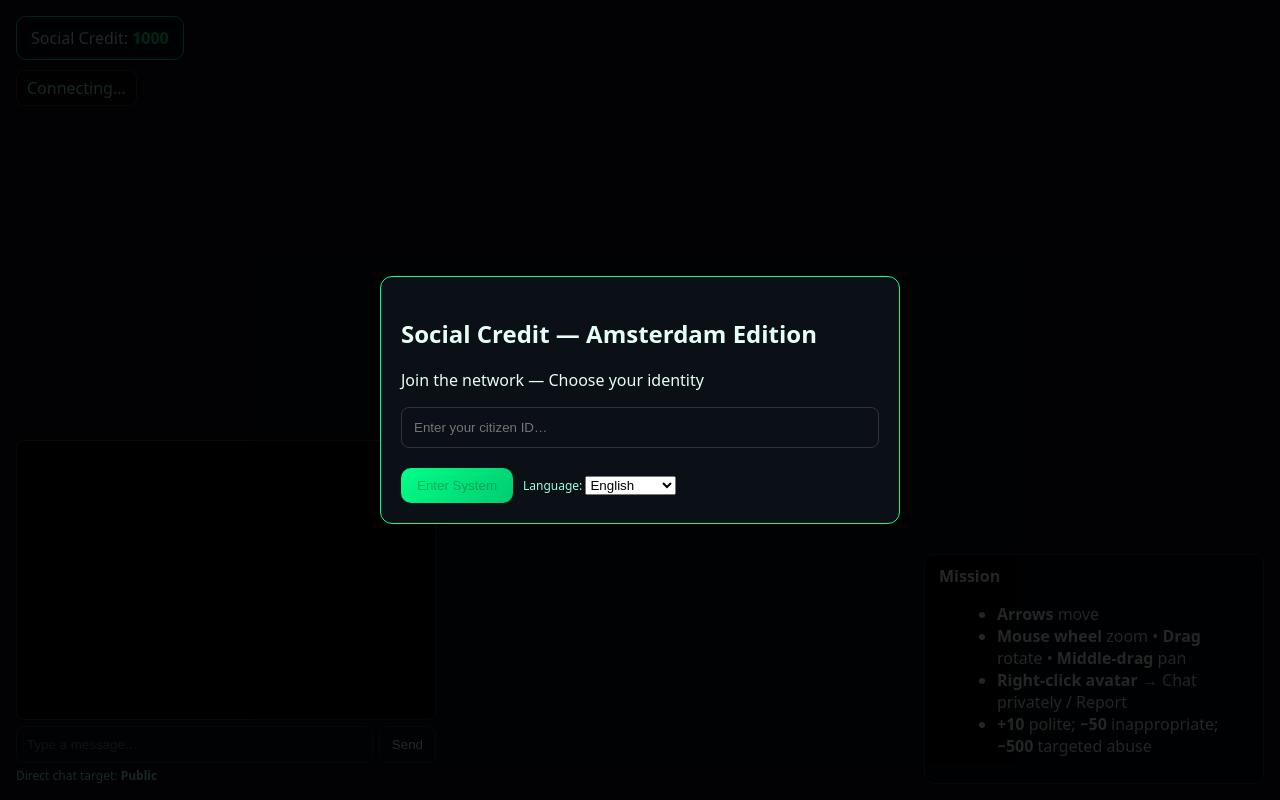
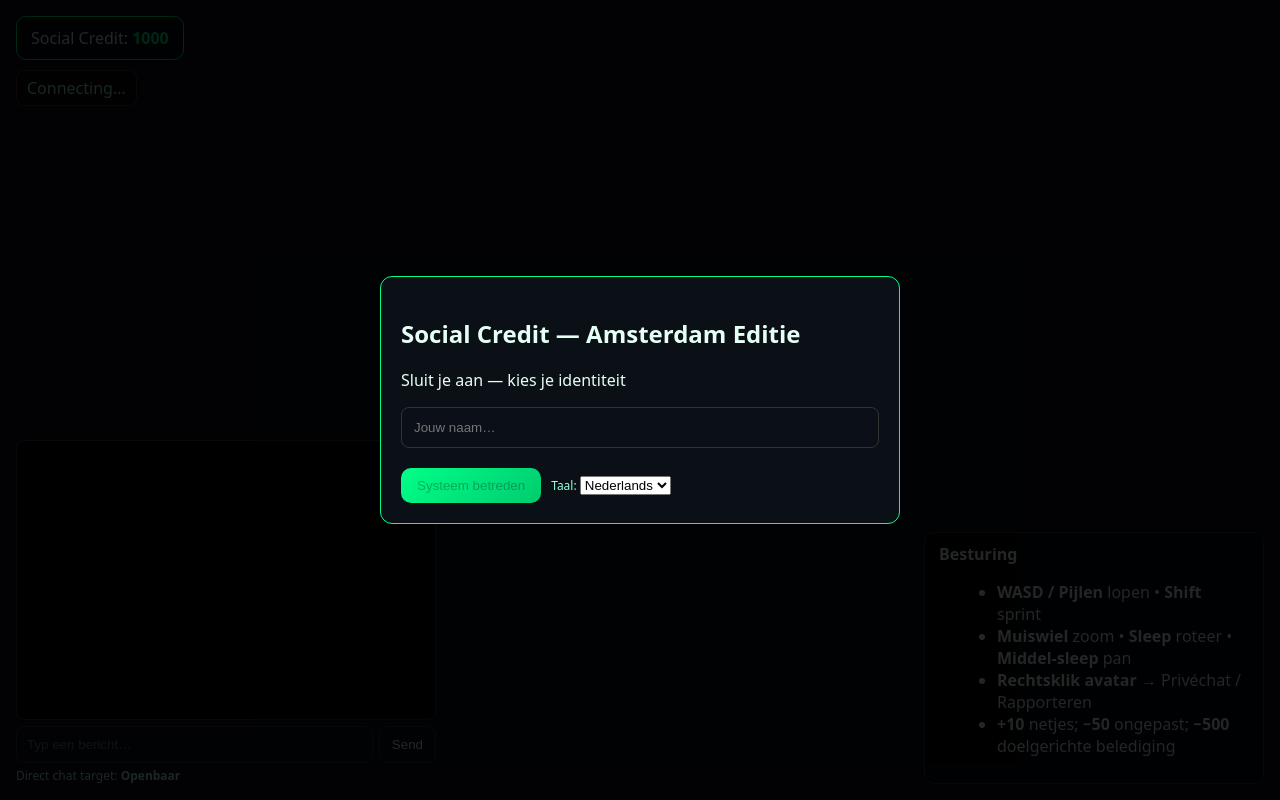
Before and after one commit to mcna72/social-credit-game, a website: page public/index.html in a window 1280 px wide. Drawn offline with Linux system fonts and the light colour scheme; a script that the page names is missing.

Commit message:
Update index.html

```diff
--- a/public/index.html
+++ b/public/index.html
@@ -1,11 +1,11 @@
 <!DOCTYPE html>
-<html lang="en">
+<html lang="nl">
 <head>
   <meta charset="utf-8"/>
   <title>Social Credit — Amsterdam (WebGPU/WebGL)</title>
   <meta name="viewport" content="width=device-width, initial-scale=1"/>
 
-  <!-- Babylon core + loaders + GUI (CDN) -->
+  <!-- Babylon core + loaders + GUI -->
   <script src="https://cdn.babylonjs.com/babylon.js"></script>
   <script src="https://cdn.babylonjs.com/loaders/babylonjs.loaders.min.js"></script>
   <script src="https://cdn.babylonjs.com/gui/babylon.gui.min.js"></script>
@@ -14,9 +14,11 @@
     *{box-sizing:border-box}
     html,body{height:100%;margin:0;background:#0b1020;color:#e6fff4;font-family:system-ui,Segoe UI,Roboto,Arial,sans-serif}
     #renderCanvas{width:100%;height:100%;touch-action:none;display:block}
+
     #hud{position:fixed;top:16px;left:16px;background:rgba(0,0,0,.65);border:1px solid #00ff88;padding:10px 14px;border-radius:10px;z-index:30}
     #credit{color:#00ff88;font-weight:700}
     #conn{position:fixed;left:16px;top:70px;background:rgba(0,0,0,.6);border:1px solid #333;border-radius:8px;padding:6px 10px;color:#9fffdc;z-index:30}
+
     #chat{position:fixed;left:16px;bottom:16px;width:420px;z-index:30}
     #chatlog{background:rgba(0,0,0,.8);border:1px solid #333;height:280px;overflow:auto;border-radius:8px;padding:10px}
     .line{margin:.25rem 0;padding:.25rem .5rem;background:rgba(255,255,255,.03);border-radius:6px}
@@ -25,13 +27,15 @@
     #msg{flex:1;padding:10px;border-radius:8px;border:1px solid #333;background:#0a0f18;color:#fff}
     #send{padding:8px 12px;border-radius:8px;border:1px solid #333;background:#0a0f18;color:#fff;cursor:pointer}
     #target{font-size:12px;color:#a8ffde;margin-top:4px}
+
+    #tips{position:fixed;right:16px;bottom:16px;background:rgba(0,0,0,.65);border:1px solid #333;border-radius:10px;padding:10px 14px;max-width:340px;z-index:30}
+
     #overlay{position:fixed;inset:0;display:grid;place-items:center;background:rgba(0,0,0,.85);z-index:40}
     #card{background:#0b0f16;border:1px solid #00ff88;border-radius:12px;padding:20px;max-width:520px;width:92%}
     #avatars{display:grid;grid-template-columns:repeat(6,1fr);gap:8px;margin-top:10px}
     .av{padding:10px;border:1px solid #333;border-radius:8px;cursor:pointer;text-align:center;font-size:26px;background:rgba(255,255,255,.03)}
     .av.sel{border-color:#00ff88}
-    #tips{position:fixed;right:16px;bottom:16px;background:rgba(0,0,0,.65);border:1px solid #333;border-radius:10px;padding:10px 14px;max-width:340px;z-index:30}
-    /* Right-click menu */
+
     #rightMenu{position:fixed;background:#0b0f16;border:1px solid #333;border-radius:8px;padding:8px;display:none;color:#fff;z-index:50}
     #rightMenu div{padding:6px 10px;cursor:pointer;border-radius:6px}
     #rightMenu div:hover{background:#131b2a}
@@ -46,34 +50,34 @@
   <div id="chat">
     <div id="chatlog"></div>
     <div id="chatbox">
-      <input id="msg" placeholder="Type a message…" maxlength="400"/>
+      <input id="msg" placeholder="Typ een bericht…" maxlength="400"/>
       <button id="send">Send</button>
     </div>
-    <div id="target">Direct chat target: <b id="targetName">Public</b></div>
+    <div id="target">Direct chat target: <b id="targetName">Openbaar</b></div>
   </div>
 
   <div id="tips">
-    <b>Mission</b>
+    <b>Besturing</b>
     <ul style="margin-left:18px">
-      <li><b>Arrows</b> move</li>
-      <li><b>Mouse wheel</b> zoom • <b>Drag</b> rotate • <b>Middle-drag</b> pan</li>
-      <li><b>Right-click avatar</b> → Chat privately / Report</li>
-      <li><b>+10</b> polite; <b>−50</b> inappropriate; <b>−500</b> targeted abuse</li>
+      <li><b>WASD / Pijlen</b> lopen • <b>Shift</b> sprint</li>
+      <li><b>Muiswiel</b> zoom • <b>Sleep</b> roteer • <b>Middel-sleep</b> pan</li>
+      <li><b>Rechtsklik avatar</b> → Privéchat / Rapporteren</li>
+      <li><b>+10</b> netjes; <b>−50</b> ongepast; <b>−500</b> doelgerichte belediging</li>
     </ul>
   </div>
 
   <div id="overlay">
     <div id="card">
-      <h2 id="title">Social Credit — Amsterdam Edition</h2>
-      <p id="subtitle">Join the network — Choose your identity</p>
-      <input id="name" placeholder="Enter your citizen ID…" maxlength="20" style="width:100%;padding:12px;border:1px solid #333;border-radius:8px;background:#0a0f18;color:#fff"/>
+      <h2 id="title">Social Credit — Amsterdam Editie</h2>
+      <p id="subtitle">Sluit je aan — kies je identiteit</p>
+      <input id="name" placeholder="Jouw naam…" maxlength="20" style="width:100%;padding:12px;border:1px solid #333;border-radius:8px;background:#0a0f18;color:#fff"/>
       <div id="avatars"></div>
       <div style="margin-top:10px;display:flex;gap:10px;align-items:center">
-        <button id="start" disabled style="padding:10px 16px;border-radius:10px;border:0;background:linear-gradient(135deg,#00ff88,#00cc6f);cursor:pointer">Enter System</button>
-        <span style="font-size:12px;color:#9fd">Language:
+        <button id="start" disabled style="padding:10px 16px;border-radius:10px;border:0;background:linear-gradient(135deg,#00ff88,#00cc6f);cursor:pointer">Systeem betreden</button>
+        <span style="font-size:12px;color:#9fd">Taal:
           <select id="lang">
+            <option value="nl">Nederlands</option>
             <option value="en">English</option>
-            <option value="nl">Nederlands</option>
             <option value="de">Deutsch</option>
           </select>
         </span>
@@ -82,9 +86,9 @@
   </div>
 
   <div id="rightMenu">
-    <div id="actChat">Chat with</div>
-    <div id="actReport">Report</div>
-    <div id="actClear">Set Public</div>
+    <div id="actChat">Chat met</div>
+    <div id="actReport">Rapporteer</div>
+    <div id="actClear">Zet op Openbaar</div>
   </div>
 
   <script src="/app.js" type="module"></script>
```
